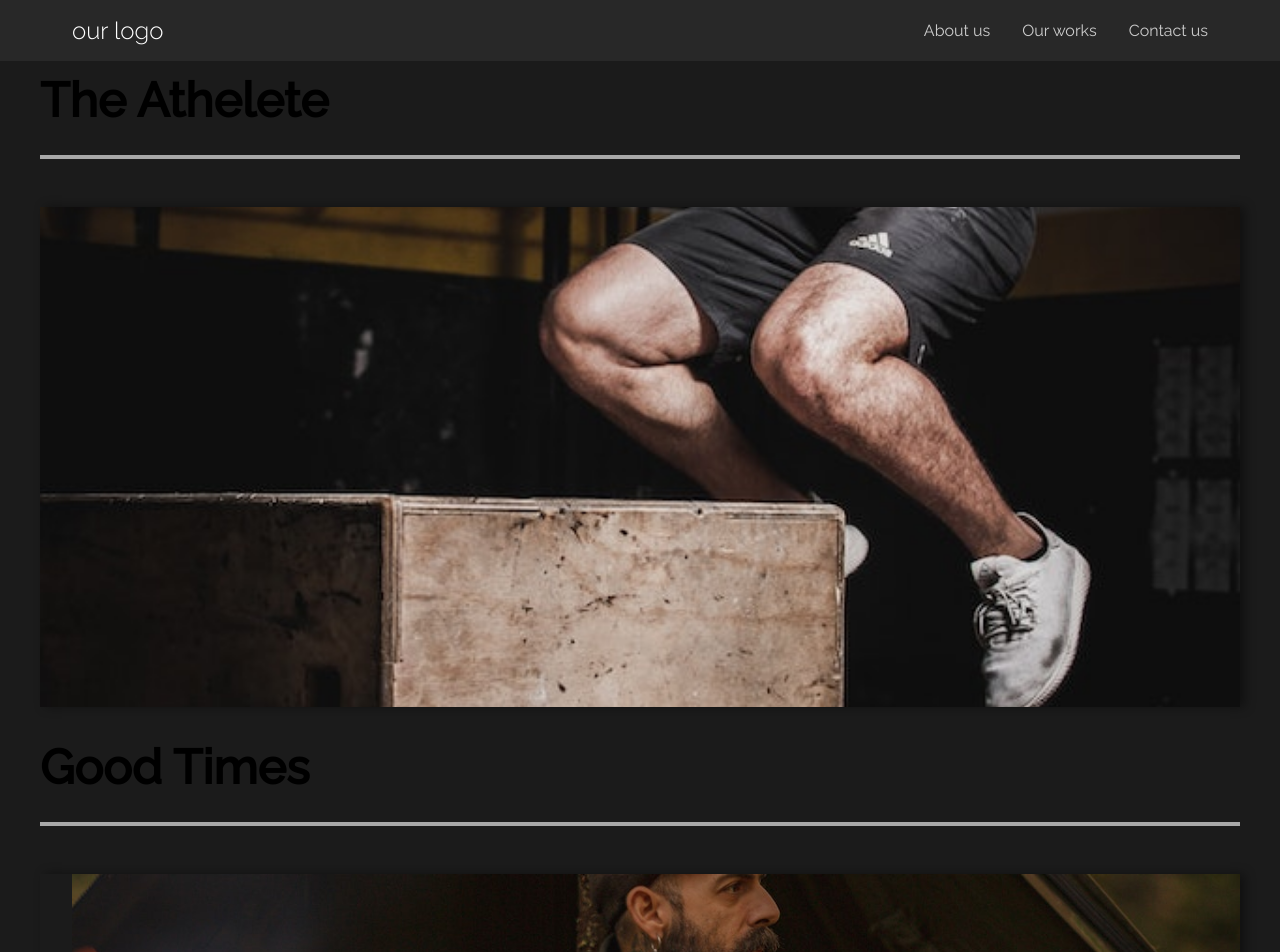
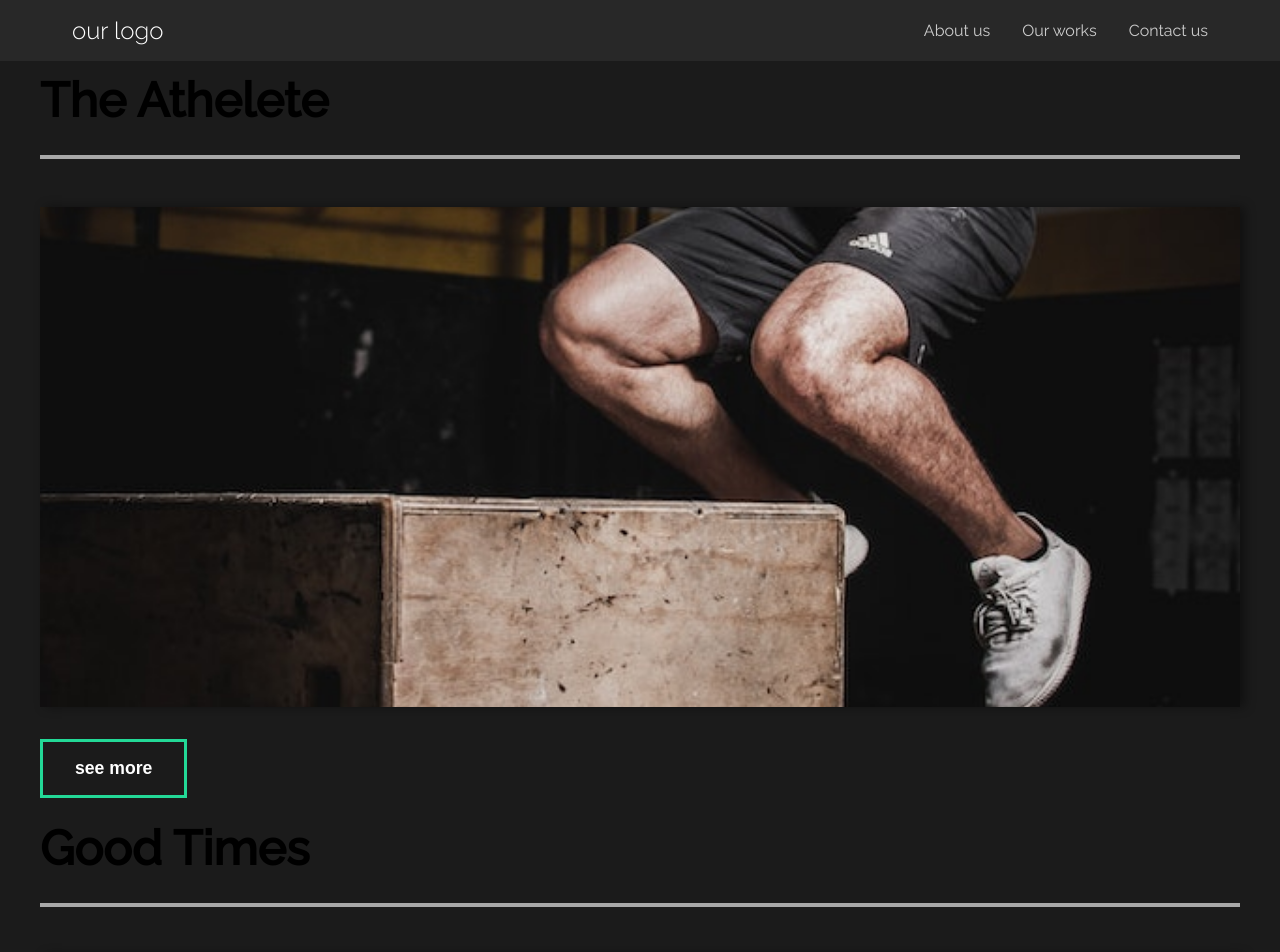
Before and after one commit to lahcenbcf/brandTemplate, a React (Vite) app: page /ourwork in a window 1280 px wide. Shown: the top 952 px of the page. Built offline with nearby package versions, Linux system fonts and the light colour scheme.

Commit message:
set framerMotion and add animation to the pages

```diff
--- a/src/App.jsx
+++ b/src/App.jsx
@@ -1,36 +1,41 @@
-import {BrowserRouter as Router,Route,Routes, Outlet} from 'react-router-dom'
+import {
+  BrowserRouter as Router,
+  Route,
+  Routes,
+  Outlet,
+  useLocation,
+} from "react-router-dom";
 //import pages
-import AboutUs from './pages/AboutUs'
-import OurWork from './pages/OurWork'
-import Contact from "./pages/Contact"
-import Navbar from './components/navbar/Navbar'
-import WorkDetail from './pages/MovieDetail'
+import AboutUs from "./pages/AboutUs";
+import OurWork from "./pages/OurWork";
+import Contact from "./pages/Contact";
+import Navbar from "./components/navbar/Navbar";
+import WorkDetail from "./pages/MovieDetail";
+//animatinion
+import { AnimatePresence } from "framer-motion";
 function App() {
+  const location=useLocation()
   return (
-    <Router>
-    <Routes>
-    <Route path='/' element={<AppLayout />}>
-    <Route path='/' element={<AboutUs />} />
-    <Route path='/ourwork' element={<OurWork />} />
-    <Route path='/work/:workname' element={<WorkDetail />} />
-    <Route path="/contact" element={<Contact />} />
-    </Route>
-
-
-    </Routes>
-    </Router>
-  )
+    <AnimatePresence mode='wait'>
+        <Routes location={location} key={location.pathname}>
+          <Route path="/" element={<AppLayout />}>
+            <Route path="/" element={<AboutUs />} />
+            <Route path="/ourwork" element={<OurWork />} />
+            <Route path="/work/:workname" element={<WorkDetail />} />
+            <Route path="/contact" element={<Contact />} />
+          </Route>
+         </Routes>
+    </AnimatePresence>
+  );
 }
 
-const AppLayout=()=>{
-  return(
+const AppLayout = () => {
+  return (
     <>
-    <Navbar />
-    <Outlet />
+      <Navbar />
+      <Outlet />
     </>
+  );
+};
 
-  )
-}
-
-
-export default App
+export default App;
--- a/src/components/About/About.jsx
+++ b/src/components/About/About.jsx
@@ -1,27 +1,50 @@
-import React from 'react'
+//framer motion
+import {motion  } from "framer-motion"
+import { titleAnimations,fadeAnim,photoAnim } from "../../pages/animations"
 import brandIdea from "../../assets/brandIdea.jpg"
 import "./styles.css"
 function About() {
+  /*const titleAnim={
+    hidden:{
+      opacity:0
+    },
+    show:{
+      opacity:1,transition:{duration:1}
+    }
+  }
+  const containerAnim={
+    hidden:{
+      x:100,
+      opacity:0
+    }
+    ,show:{
+      opacity:1,
+      x:0,transition:{
+        duration:1,delay:1
+      }
+    }
+  }*/
   return (
     <div className='about'>
         {/*-
         Content
     -*/}
         <div className='content'>
-            <h2>We work to make</h2>
-            <h2>your <span>dreams </span></h2>
-            <h2>come true</h2>
+            <motion.h2 variants={titleAnimations}>We work to make</motion.h2>
+            <motion.h2 variants={titleAnimations}>your <span>dreams </span></motion.h2>
+            <motion.h2 variants={titleAnimations}>come true</motion.h2>
 
-            <p>Le lorem ipsum est, en imprimerie, une suite de mots sans signification utilisée à titre provisoire pour calibrer une mise en page, le texte définitif venant remplacer le faux-texte dès qu'il est prêt ou que la mise en page est achevée.</p>
-            <button className='learnMore'>learn more</button>
+            <motion.p variants={fadeAnim
+            }>Le lorem ipsum est, en imprimerie, une suite de mots sans signification utilisée à titre provisoire pour calibrer une mise en page, le texte définitif venant remplacer le faux-texte dès qu'il est prêt ou que la mise en page est achevée.</motion.p>
+            <motion.button variants={fadeAnim} className='learnMore'>learn more</motion.button>
         </div>
 
         {/*-
         image
     -*/}
-        <div className='image'>
+        <motion.div variants={photoAnim} className='image'>
         <img src={brandIdea} alt='brandIdea' />
-        </div>
+        </motion.div>
 
 
     </div>
--- a/src/main.jsx
+++ b/src/main.jsx
@@ -1,8 +1,12 @@
 import React from 'react'
 import ReactDOM from 'react-dom/client'
 import App from './App.jsx'
+import { BrowserRouter as Router } from 'react-router-dom'
 import './index.css'
 
 ReactDOM.createRoot(document.getElementById('root')).render(
+    <Router>
     <App />
+    </Router>
+
 )
--- a/src/pages/AboutUs.jsx
+++ b/src/pages/AboutUs.jsx
@@ -2,14 +2,17 @@ import React from 'react'
 import About from '../components/About/About'
 import ServicesSection from '../components/services/ServicesSection'
 import Faq from '../components/faq/Faq'
+//Animation
+import { pageAnimation } from './animations'
+import { motion } from 'framer-motion'
 import "./styles.css"
 function AboutUs() {
   return (
-    <div className='AboutUsWrapper'>
+    <motion.div variants={pageAnimation} initial="hidden" animate="show" exit="exit" className='AboutUsWrapper'>
         <About />
         <ServicesSection />
         <Faq />
-    </div>
+    </motion.div>
   )
 }
 
--- a/src/pages/Contact.jsx
+++ b/src/pages/Contact.jsx
@@ -1,6 +1,9 @@
+//Animation
+import { pageAnimation } from './animations'
+import { motion } from 'framer-motion'
 function Contact() {
   return (
-    <div>Contact</div>
+    <motion.div variants={pageAnimation} initial="hidden" animate="show" exit="exit">Contact</motion.div>
   )
 }
 
--- a/src/pages/MovieDetail.jsx
+++ b/src/pages/MovieDetail.jsx
@@ -1,6 +1,9 @@
 import {useLocation} from "react-router-dom"
 import { moviesState } from "./state/movieState"
 import { useEffect, useState } from "react"
+//Animation
+import { pageAnimation } from './animations'
+import { motion } from 'framer-motion'
 import {v4 as uuidv4} from "uuid"
 function WorkDetail() {
     const {pathname}=useLocation()
@@ -9,7 +12,7 @@ function WorkDetail() {
         setWorkItem(...moviesState().filter(m=>m.url === pathname))
     },[])
   return (
-    <div className="workDetails">
+    <motion.div variants={pageAnimation} initial="hidden" animate="show" exit="exit" className="workDetails">
         <h2>
             {workItem?.title}
         </h2>
@@ -24,7 +27,7 @@ function WorkDetail() {
         <div className="secondImg">
             <img src={workItem?.secondImg} alt={workItem?.title} />
         </div>
-    </div>
+    </motion.div>
   )
 }
 
--- a/src/pages/OurWork.jsx
+++ b/src/pages/OurWork.jsx
@@ -1,27 +1,23 @@
-import racer from "../assets/racer.jpg"
-import fitness from "../assets/fitness.jpg"
-import goodTimes from "../assets/goodTimes.jpg"
+import { Link } from 'react-router-dom'
+//Animation
+import { pageAnimation } from './animations'
+import { motion } from 'framer-motion'
 import {moviesState} from "./state/movieState"
 const OurWork = () => {
 
   return (
-    <div className="work">
-      <div className="movie">
-          <h2>The Athelete</h2>
+    <motion.div className="work" variants={pageAnimation} initial="hidden" animate="show"  exit="exit">
+    {
+      moviesState().map(work=>(
+        <div className="movie">
+          <h2>{work.title}</h2>
           <div className="line"></div>
-          <img src={fitness} alt="athelete" />
+          <img src={work.mainImg} alt={work.title} />
+          <Link to={work.url}><button>see more</button></Link>
       </div>
-      <div className="movie">
-          <h2>Good Times</h2>
-          <div className="line"></div>
-          <img src={goodTimes} alt="good Times" className="goodTimes" />
-      </div>
-      <div className="movie">
-          <h2>The Racer</h2>
-          <div className="line"></div>
-          <img src={racer} alt="racer" />
-      </div>
-    </div>
+      ))
+    }
+    </motion.div>
   )
 }
 
--- /dev/null
+++ b/src/pages/animations.js
@@ -0,0 +1,59 @@
+export const pageAnimation={
+    hidden:{
+        opacity:0,
+        y:300
+    },
+    show:{
+        opacity:1,
+
+        y:0,
+        transition: {
+            duration:1,
+            when:"beforeChildren",
+            staggerChildren:0.5
+        }
+    },
+    exit:{
+        opacity:0,
+        y:300,
+        transition:{
+            duration:0.6
+        }
+    }
+}
+
+export const titleAnimations={
+    hidden:{
+        opacity:0,
+        y:100
+    },
+    show:{
+        opacity:1,
+        y:0,
+        transition:{duration:0.75,ease:"easeOut"}
+    }
+}
+
+export const fadeAnim={
+    hidden:{
+        opacity:0
+    },
+    show:{
+        opacity:1
+        ,transition:{duration:0.75 , ease:"easeOut"}
+    }
+}
+export const photoAnim={
+    hidden:{
+        scale:1.5,
+        opacity:0
+    },
+    show:{
+        scale:1,
+        opacity:1,
+        transition:{
+            duration:0.75,
+            ease:"easeOut"
+        }
+    }
+}
--- a/src/pages/styles.css
+++ b/src/pages/styles.css
@@ -41,12 +41,15 @@ img.goodTimes{
 .awards{
     min-height: 80vh;
     display: flex;
-    margin: 5rem 10rem;
+    flex-wrap: wrap;
+    margin: 5rem 5rem;
     align-items: center;
     justify-content: space-around;
 }
 .award{
-    padding: 5rem;
+    flex-basis: 200px;
+    flex-grow: 1;
+    padding: 1rem;
     .line{
         width: 50%;
         background-color: #23d997;
```
